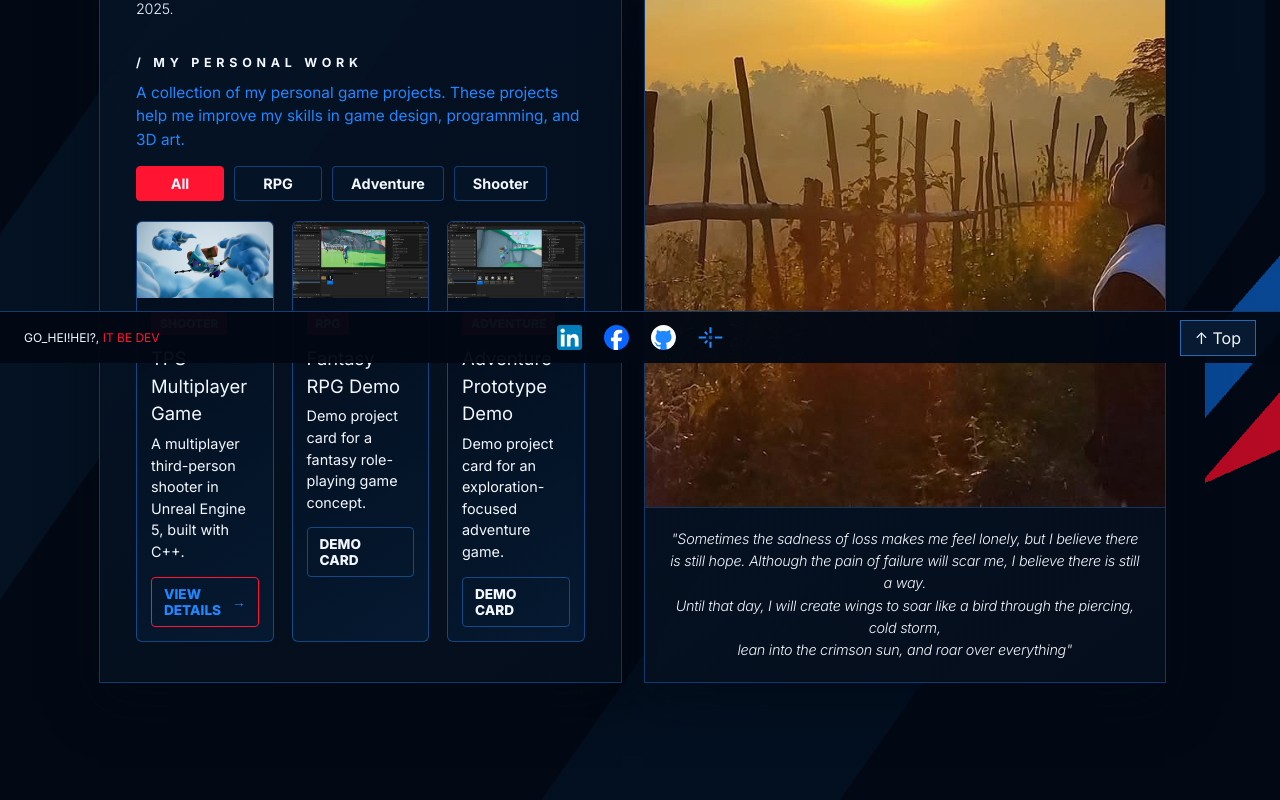
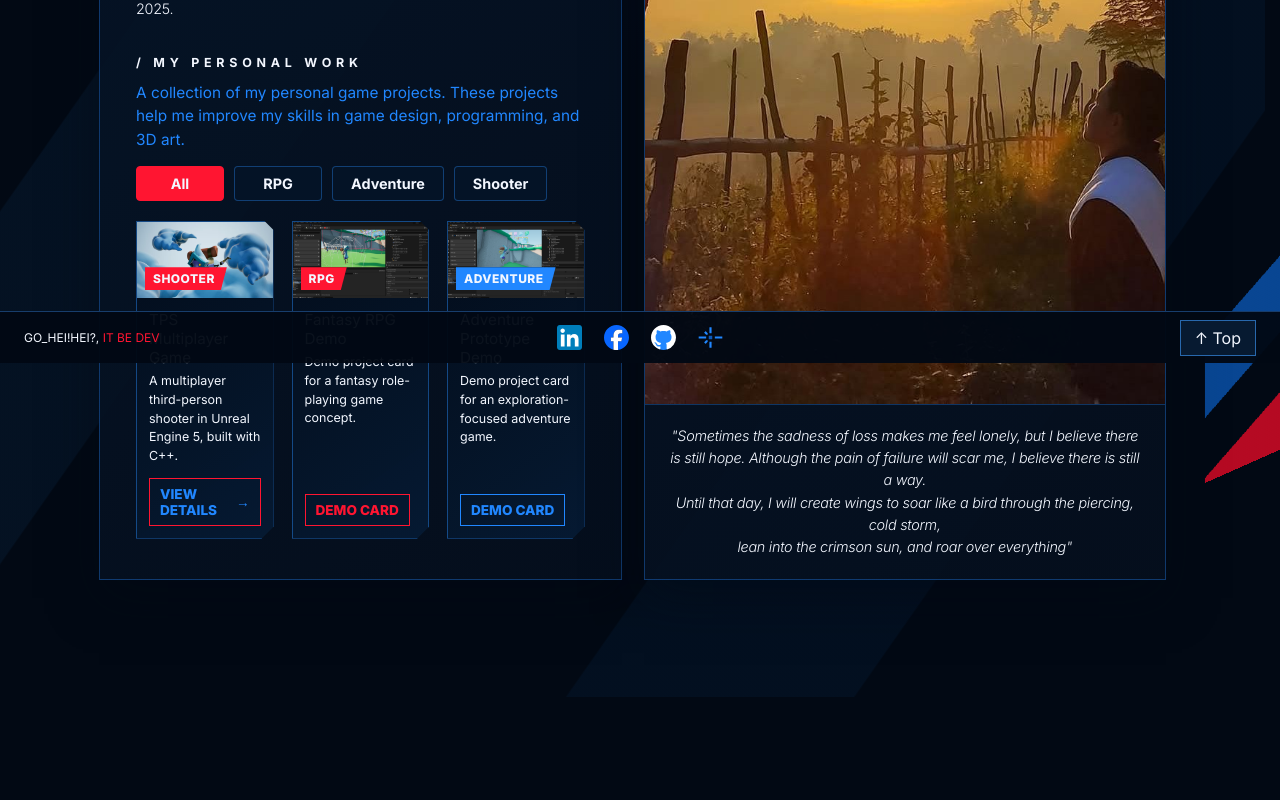
Before and after one commit to thavon91/web-portfolio, a React (Vite) app: page / in a window 1280 px wide. Shown: the part 437-1237 px from the top of the page. After the commit the page ends 1134 px from the top, so only its background shows below. Built offline with nearby package versions, Linux system fonts and the light colour scheme.

Commit message:
Restyle homepage project cards
Co-authored-by: Copilot <223556219+Copilot@users.noreply.github.com>

```diff
--- a/src/App.css
+++ b/src/App.css
@@ -488,45 +488,80 @@ body::before{content:'';position:fixed;inset:0;pointer-events:none;z-index:-1;op
 }
 
 .menu .home-project-card {
+  position: relative;
+  display: flex;
+  flex-direction: column;
   overflow: hidden;
   border: 1px solid rgba(29, 100, 181, .65);
-  border-radius: 6px;
   background: linear-gradient(145deg, rgba(3, 12, 26, .96), rgba(6, 27, 52, .9));
+  clip-path: polygon(0 0, calc(100% - 9px) 0, 100% 9px, 100% calc(100% - 12px), calc(100% - 12px) 100%, 0 100%);
+  transition: border-color .2s ease, box-shadow .2s ease, transform .2s ease;
+}
+
+.menu .home-project-card:hover {
+  border-color: rgba(33, 135, 255, .95);
+  box-shadow: 0 12px 28px rgba(0, 0, 0, .35), inset 0 0 24px rgba(15, 93, 180, .12);
+  transform: translateY(-3px);
+}
+
+.menu .home-project-media {
+  position: relative;
+  overflow: hidden;
+  aspect-ratio: 16 / 9;
+  background: #061426;
 }
 
 .menu .home-project-image {
   display: block;
   width: 100%;
-  aspect-ratio: 16 / 9;
+  height: 100%;
   object-fit: cover;
+  transition: transform .3s ease;
+}
+
+.menu .home-project-card:hover .home-project-image {
+  transform: scale(1.04);
 }
 
 .menu .home-project-info {
-  padding: 14px;
+  display: flex;
+  flex: 1;
+  flex-direction: column;
+  align-items: flex-start;
+  padding: 12px;
 }
 
 .menu .home-project-category {
-  display: inline-block;
-  padding: 4px 9px;
-  border-radius: 3px;
+  position: absolute;
+  bottom: 8px;
+  left: 8px;
+  padding: 4px 12px 4px 8px;
+  clip-path: polygon(0 0, 100% 0, calc(100% - 6px) 100%, 0 100%);
   background: #ff1531;
   color: #f3f7ff;
   font-size: .75rem;
   font-weight: 800;
   text-transform: uppercase;
+  letter-spacing: .04em;
+}
+
+.menu .home-project-card[data-category="adventure"] .home-project-category {
+  background: #2187ff;
 }
 
 .menu .home-project-info h3 {
-  margin: 10px 0 5px;
+  margin: 0 0 5px;
   color: #f3f7ff !important;
-  font-size: 1.15rem;
+  font-size: clamp(.95rem, 1.15vw, 1.15rem);
+  line-height: 1.25;
 }
 
 .menu .home-project-info p {
-  min-height: 2.8em;
-  margin: 0 0 14px;
+  flex: 1;
+  min-height: 4.2em;
+  margin: 0 0 12px;
   color: #f3f7ff !important;
-  font-size: .9rem;
+  font-size: clamp(.78rem, .95vw, .9rem);
   line-height: 1.5;
 }
 
@@ -534,32 +569,56 @@ body::before{content:'';position:fixed;inset:0;pointer-events:none;z-index:-1;op
   display: inline-flex;
   align-items: center;
   gap: 8px;
-  padding: 8px 12px;
+  margin-top: auto;
+  padding: 7px 10px;
   border: 1px solid #ff1531;
-  border-radius: 4px;
-  color: #f3f7ff !important;
+  color: #ff1531 !important;
   font-size: .85rem;
   font-weight: 800;
   text-decoration: none;
+  transition: background .2s ease, color .2s ease;
 }
 
-.menu .home-project-demo {
-  border-color: rgba(29, 100, 181, .65);
-  color: #f3f7ff !important;
+.menu .home-project-card[data-category="adventure"] .home-project-link {
+  border-color: #2187ff;
+  color: #2187ff !important;
 }
 
 .menu .home-project-link:hover {
   background: #ff1531;
+  color: #f3f7ff !important;
 }
 
-@media (max-width: 1000px) {
+.menu .home-project-card[data-category="adventure"] .home-project-link:hover {
+  background: #2187ff;
+}
+
+.menu .home-project-link:focus-visible {
+  outline: 2px solid #f3f7ff;
+  outline-offset: 3px;
+}
+
+@media (max-width: 900px) {
   .menu .home-project-grid {
     grid-template-columns: repeat(2, minmax(0, 1fr));
   }
 }
 
-@media (max-width: 700px) {
+@media (max-width: 580px) {
   .menu .home-project-grid {
     grid-template-columns: minmax(0, 1fr);
   }
 }
+
+@media (prefers-reduced-motion: reduce) {
+  .menu .home-project-card,
+  .menu .home-project-image,
+  .menu .home-project-link {
+    transition: none;
+  }
+
+  .menu .home-project-card:hover,
+  .menu .home-project-card:hover .home-project-image {
+    transform: none;
+  }
+}
--- a/src/pages/HomePage.jsx
+++ b/src/pages/HomePage.jsx
@@ -79,10 +79,12 @@ export default function HomePage() {
             </Box>
             <Box className="home-project-grid">
               {visibleProjects.map((project) => (
-                <article className="home-project-card" key={project.title}>
-                  <Box component="img" src={project.image} alt={`${project.title} preview`} className="home-project-image" />
+                <article className="home-project-card" data-category={project.category.toLowerCase()} key={project.title}>
+                  <Box className="home-project-media">
+                    <Box component="img" src={project.image} alt={`${project.title} preview`} className="home-project-image" />
+                    <span className="home-project-category">{project.category}</span>
+                  </Box>
                   <Box className="home-project-info">
-                    <span className="home-project-category">{project.category}</span>
                     <Typography component="h3">{project.title}</Typography>
                     <Typography component="p">{project.description}</Typography>
                     {project.demo ? (
```
